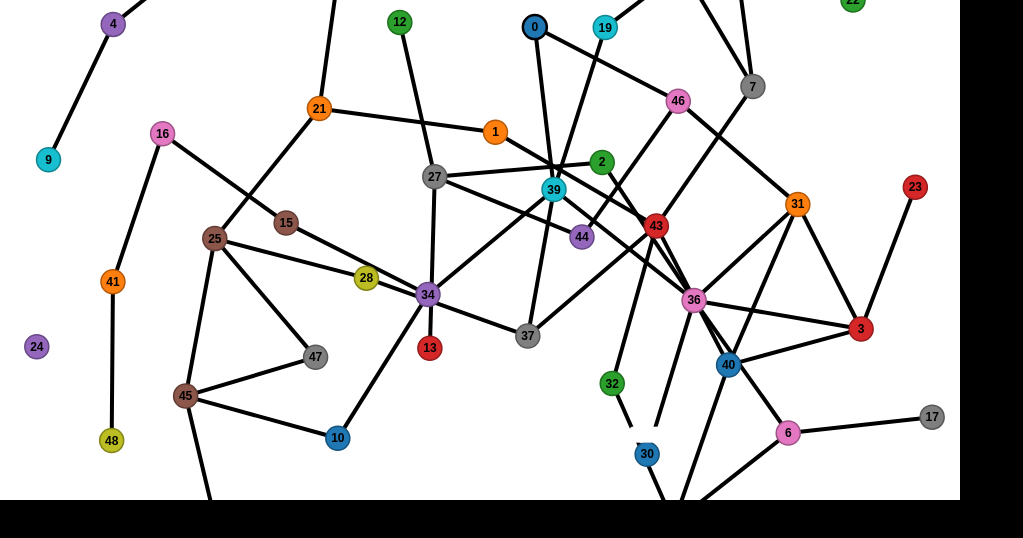
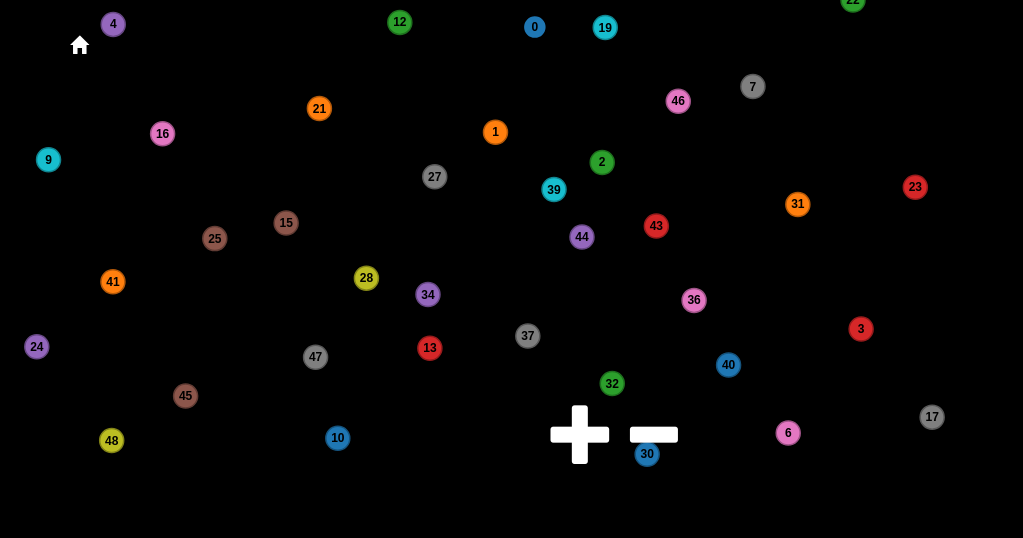
Before and after one commit to stirenewang/EH89-ConsumerCompanyGame, a plain HTML site: page templates/company.html in a window 1280 px wide. Shown: the whole page, without its empty margins (0-1023 px from the left). Drawn offline with nearby package versions, Linux system fonts and the light colour scheme; files that its build step writes are made by us from their sources; files whose address does not match are found by name.

Commit message:
moved shit around

```diff
--- a/static/css/mycss.css
+++ b/static/css/mycss.css
@@ -1,5 +1,5 @@
 svg {
-  background-color: #FFF;
+  background-color: black;
   cursor: default;
   -webkit-user-select: none;
   -moz-user-select: none;
```
Also changed, not shown: templates/consumer.html (+3 -4 lines).
